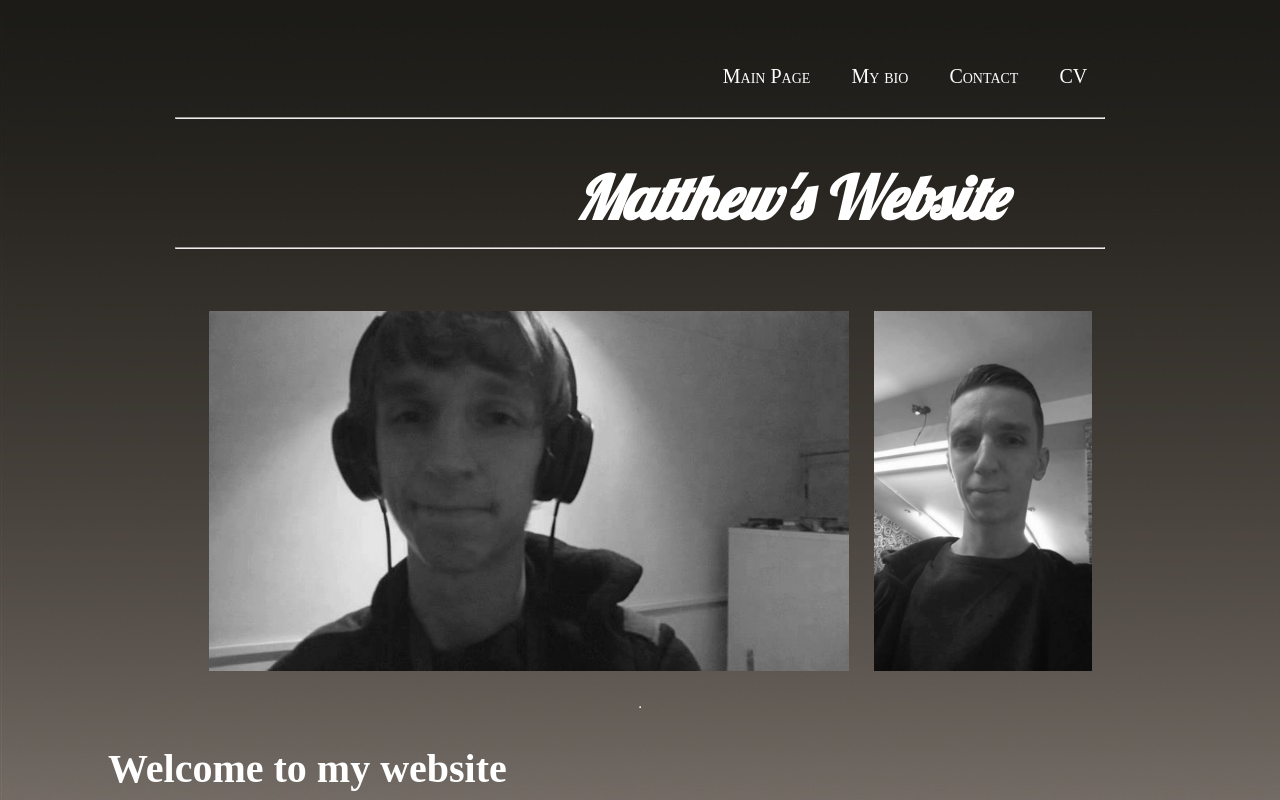
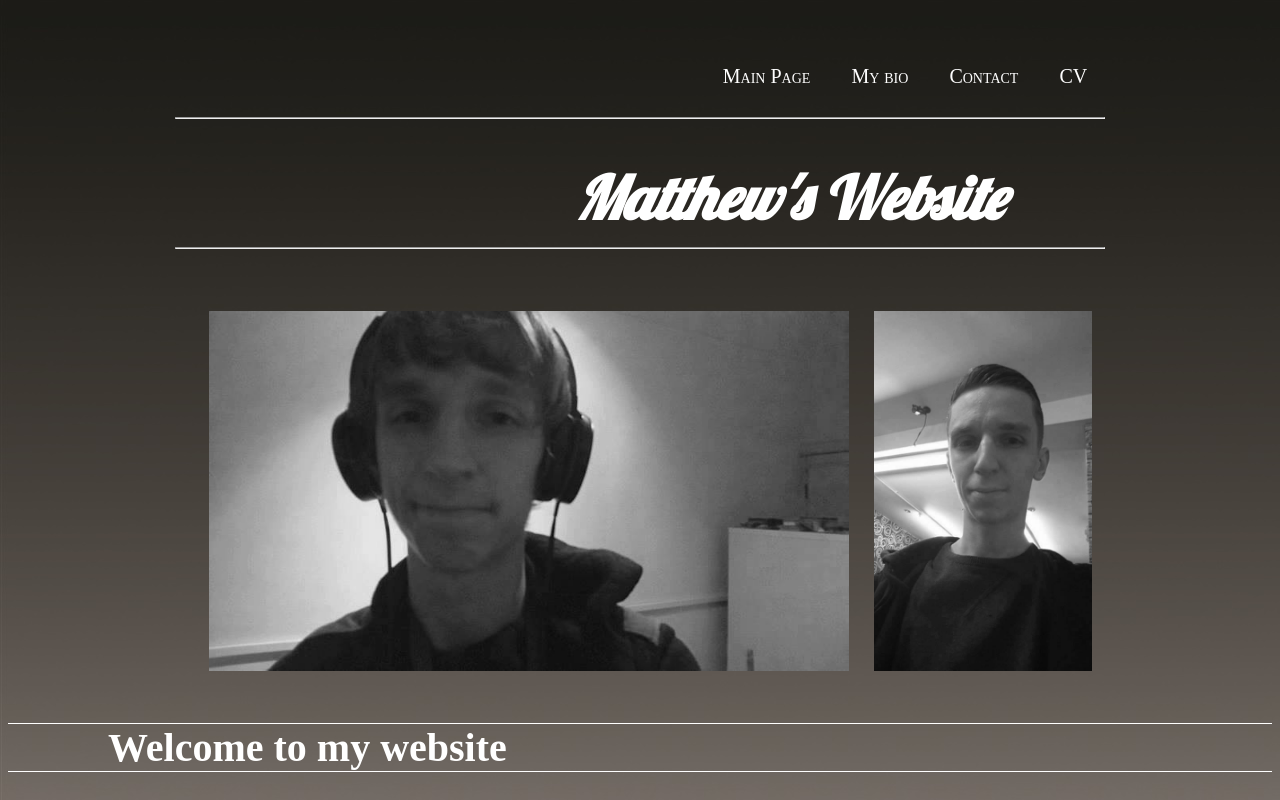
Before and after one commit to MPiszczola/csy1018-assign1MP, a plain HTML site: page index.html in a window 1280 px wide. Shown: the top 800 px of the page. Drawn offline with Linux system fonts and the light colour scheme.

Commit message:
tenth update

```diff
--- a/css/styles.css
+++ b/css/styles.css
@@ -2,13 +2,11 @@ html, body {
 height: 100%;
 font-family: Arial, Verdana, sans-serif;
 }
-
 body {
   display: flex;
   flex-direction: column;
   font-size: 90%;
   text-align: center;
-
 }
 #wrapper {
 max-width: 960px;
@@ -20,13 +18,11 @@ header {
   background-color:  inherit;
   height: 100px;
   padding: 4px;
-
 }
 footer {
   text-align: center;
   background-color: inherit;
   color: white;
-
 }
 header h1 {
 font-family: 'Lobster', cursive;
@@ -34,19 +30,16 @@ padding: 5px 0 5px 300px;
 font-size: 300%;
 color: #fff;
 line-height: 40px;
-
 }
 .main_menu {
 padding: 5px 0 5px 530px;
 text-align: center;
 line-height: 32px;
-
 }
 p.pmainpage {
 color: white;
 text-align: right;
 }
-
 img.profile {
 width: 640px;
 height: 360px;
@@ -55,11 +48,8 @@ margin:auto 20px auto 20px;
 img.profile2 {
   width: 218px;
   height: 360px;
+}
 
-}
-/*h1 {
-text-align: center;
-}*/
 ul.main_menu {
 margin-top: 15px;
 
@@ -99,11 +89,9 @@ text-align: center;
 flex-direction: row;
 align-content: space-between;
 background: #AEBD38;
-
 }
 ul {
   text-align: center;
-
 }
 .cvlist {
   font-size: 70%;
@@ -114,12 +102,13 @@ font-size: 70%;
 }
 li {
   background:#fff;
-
 }
 .Welcome {
 text-align: left;
 color: white;
 padding: 0 0 0 100px;
+border-bottom: 1px solid white;
+border-top: 1px solid white;
 }
 p a{
  color: white;
--- a/index.html
+++ b/index.html
@@ -35,8 +35,9 @@
 <img src="pictures\mexd.jpg" alt="Me" title="My pretty face" class="profile" />
 <img src="pictures\mexd2.jpg" alt="Me" title="My pretty face" class="profile2" />
 </p>
+
+<h1 class="Welcome">Welcome to my website</h1>
 <hr  />
-<h1 class="Welcome">Welcome to my website</h1>
 <p class="pmainpage">
   Hello fellow traveler!<br/>
    My name is Mateusz Piszczola <br/>
```
